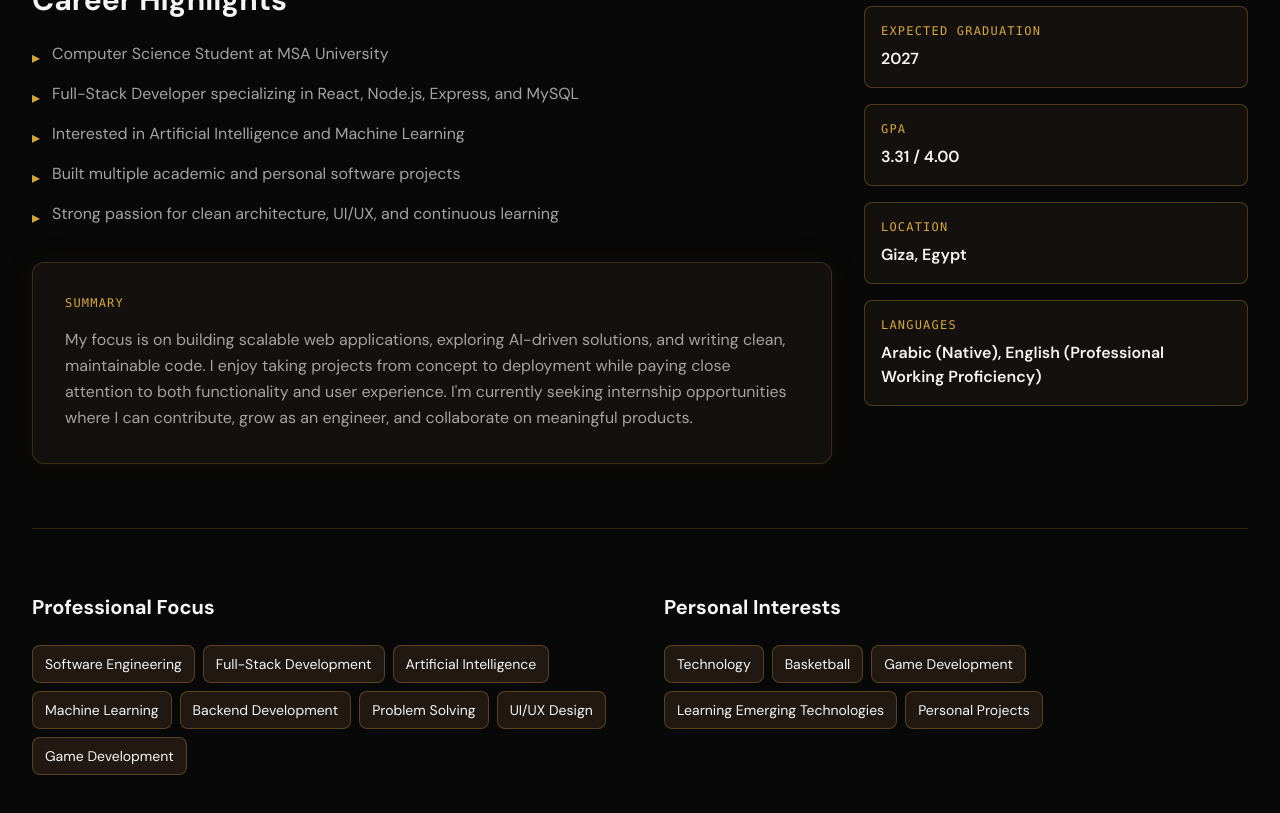
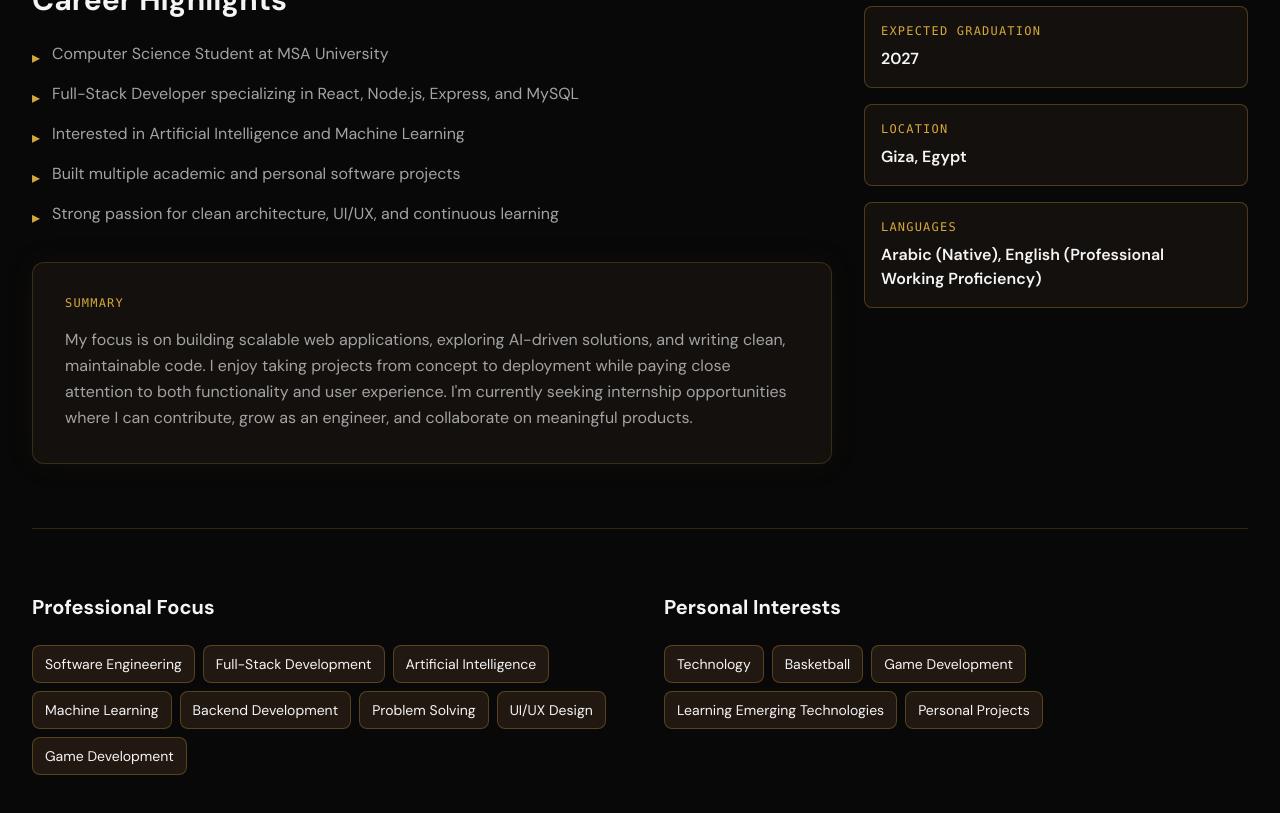
Before and after one commit to Marwan-Ismail13/My_Portofolio, a React (Vite) app: page / in a window 1280 px wide. Shown: the part 1740-2553 px from the top of the page. Built offline with nearby package versions, Linux system fonts and the light colour scheme.

Commit message:
Hide GPA from public portfolio

```diff
--- a/src/components/About.tsx
+++ b/src/components/About.tsx
@@ -98,7 +98,6 @@ export default function About() {
               <InfoBadge label="University" value={personal.university} />
               <InfoBadge label="Degree" value={personal.degree} />
               <InfoBadge label="Expected Graduation" value={personal.expectedGraduation} />
-              <InfoBadge label="GPA" value={personal.gpa} />
               <InfoBadge label="Location" value={personal.location} />
               <InfoBadge label="Languages" value={personal.languages.join(', ')} />
             </div>
--- a/src/components/Education.tsx
+++ b/src/components/Education.tsx
@@ -34,7 +34,6 @@ export default function Education() {
               </div>
               <div className="text-right text-sm text-[#A8A8A8]">
                 <p>{item.expectedGraduation}</p>
-                <p className="mt-2">GPA: {item.gpa}</p>
               </div>
             </div>
             <div className="mt-6 space-y-4">
```
